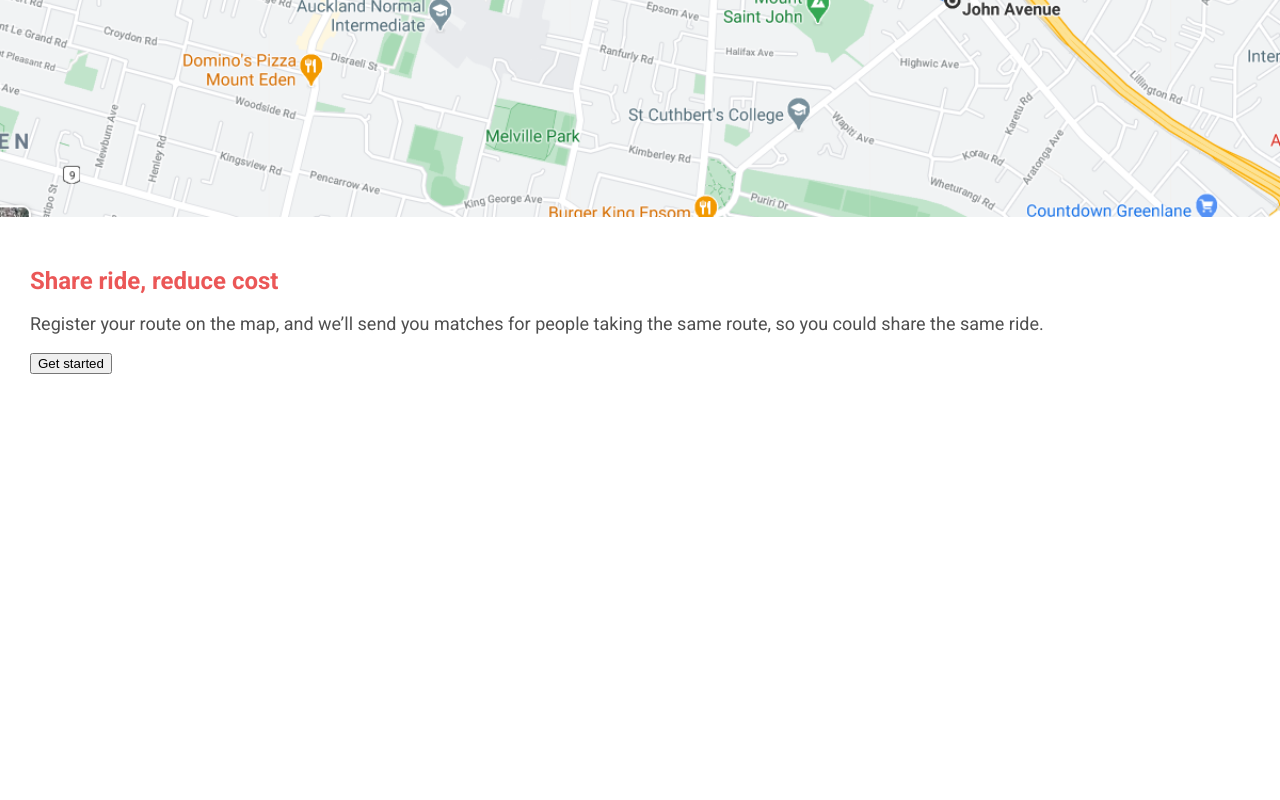
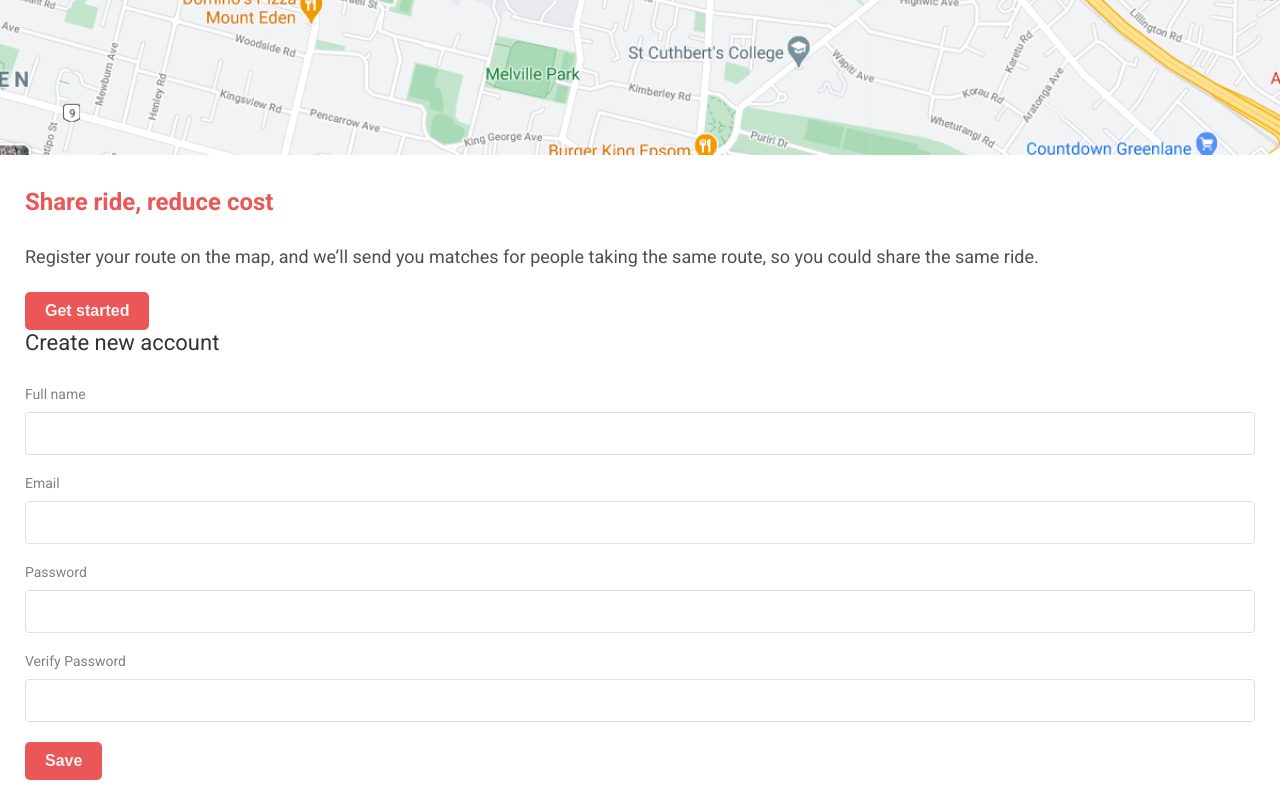
Before and after one commit to salimd83/rideshare-app-frontend, a React (Create React App) app: page / in a window 1280 px wide. Shown: the part 794-1594 px from the top of the page. Before the commit the page ends 1198 px from the top, so only its background shows below. Built offline with nearby package versions, Linux system fonts and the light colour scheme.

Commit message:
registration from ui

```diff
--- a/package.json
+++ b/package.json
@@ -6,6 +6,7 @@
     "@testing-library/jest-dom": "^5.11.4",
     "@testing-library/react": "^11.1.0",
     "@testing-library/user-event": "^12.1.10",
+    "node-sass": "^5.0.0",
     "react": "^17.0.2",
     "react-dom": "^17.0.2",
     "react-scripts": "4.0.3",
--- a/src/App.css
+++ /dev/null
@@ -1,25 +0,0 @@
-body .app > header:nth-child(1) {
-  padding: 24px 24px 40px;
-}
-
-h1 {
-  font-family: Roboto, sans-serif;
-  font-style: normal;
-  font-weight: bold;
-  font-size: 24px;
-  line-height: 28px;
-
-  color: #eb5757;
-}
-p {
-  font-family: Roboto;
-  font-style: normal;
-  font-weight: normal;
-  font-size: 16px;
-  line-height: 18px;
-  color: #4f4f4f;
-}
-p.large {
-  font-size: 18px;
-  line-height: 21px;
-}
--- a/src/App.js
+++ b/src/App.js
@@ -1,5 +1,5 @@
 import React from "react";
-import "./App.css";
+import "./App.scss";
 import logoImg from "./assets/images/logo.png";
 import Home from "./pages/Home";
 import Container from "./components/Container";
--- /dev/null
+++ b/src/App.scss
@@ -0,0 +1,86 @@
+:root {
+  --primary-color: #eb5757;
+  --gray-color: #4f4f4f;
+  --light-gray-color: #828282;
+  --border-color: #e0e0e0;
+  --dark-color: #333;
+  --light-color: #f2f2f2;
+}
+
+body {
+  font-family: Roboto, sans-serif;
+}
+
+body .app > header:nth-child(1) {
+  padding: 24px 24px 40px;
+}
+
+h1 {
+  font-style: normal;
+  font-weight: bold;
+  font-size: 24px;
+  line-height: 28px;
+  margin-bottom: 30px;
+
+  color: var(--primary-color);
+  .page & {
+    font-weight: normal;
+    font-size: 22px;
+    line-height: 26px;
+    color: var(--dark-color);
+  }
+}
+p {
+  font-family: Roboto;
+  font-style: normal;
+  font-weight: normal;
+  font-size: 16px;
+  line-height: 18px;
+  color: var(--gray-color);
+}
+p.large {
+  font-size: 18px;
+  line-height: 21px;
+}
+
+button {
+  border: none;
+  background: var(--primary-color);
+  border-radius: 5px;
+  font-weight: bold;
+  font-size: 16px;
+  color: var(--light-color);
+  padding: 10px 20px;
+}
+
+.page {
+  h1 {
+    padding: 0 25px;
+  }
+  .page-p {
+    padding: 0 25px;
+  }
+}
+
+form {
+  .field {
+    display: flex;
+    flex-direction: column;
+    margin-bottom: 20px;
+    label {
+      font-weight: 300;
+      font-size: 14px;
+      line-height: 16px;
+      color: var(--light-gray-color);
+      margin-bottom: 10px;
+    }
+    input[type="text"] {
+      border: 1px solid var(--border-color);
+      border-radius: 4px;
+      height: 43px;
+      padding: 5px 10px;
+      color: var(--gray-color);
+      font-size: 14px;
+    }
+  }
+}
--- a/src/components/Container.js
+++ b/src/components/Container.js
@@ -3,7 +3,6 @@ import styled from 'styled-components';
 const StyledContainer = styled.div`
     max-width: 1280px;
     margin: 0 auto;
-    padding: 30px;
 `;
 
 function Container(props) {
--- /dev/null
+++ b/src/components/RegistrationForm.js
@@ -0,0 +1,32 @@
+function RegistrationForm() {
+  return (
+    <div className="page">
+      <h1>Create new account</h1>
+      <form className="page-p">
+        <div className="field">
+          <label htmlFor="name-input">Full name</label>
+          <input type="text" name="name" id="name-input" />
+        </div>
+        <div className="field">
+          <label htmlFor="email-input">Email</label>
+          <input type="text" name="email" id="email-input" />
+        </div>
+        <div className="field">
+          <label htmlFor="password-input">Password</label>
+          <input type="text" name="password" id="password-input" />
+        </div>
+        <div className="field">
+          <label htmlFor="repassword-input">Verify Password</label>
+          <input type="text" name="repassword" id="repassword-input" />
+        </div>
+        <div className="field">
+          <div>
+            <button type="submit">Save</button>
+          </div>
+        </div>
+      </form>
+    </div>
+  );
+}
+
+export default RegistrationForm;
--- a/src/index.css
+++ b/src/index.css
@@ -1,15 +1,104 @@
-body {
-  margin: 0;
-  font-family: -apple-system, BlinkMacSystemFont, 'Segoe UI', 'Roboto', 'Oxygen',
-    'Ubuntu', 'Cantarell', 'Fira Sans', 'Droid Sans', 'Helvetica Neue',
-    sans-serif;
-  -webkit-font-smoothing: antialiased;
-  -moz-osx-font-smoothing: grayscale;
+/*
+html5doctor.com Reset Stylesheet
+v1.6.1
+Last Updated: 2010-09-17
+Author: Richard Clark - http://richclarkdesign.com
+Twitter: @rich_clark
+*/
+
+html, body, div, span, object, iframe,
+h1, h2, h3, h4, h5, h6, p, blockquote, pre,
+abbr, address, cite, code,
+del, dfn, em, img, ins, kbd, q, samp,
+small, strong, sub, sup, var,
+b, i,
+dl, dt, dd, ol, ul, li,
+fieldset, form, label, legend,
+table, caption, tbody, tfoot, thead, tr, th, td,
+article, aside, canvas, details, figcaption, figure,
+footer, header, hgroup, menu, nav, section, summary,
+time, mark, audio, video {
+    margin:0;
+    padding:0;
+    border:0;
+    outline:0;
+    font-size:100%;
+    vertical-align:baseline;
+    background:transparent;
 }
 
-code {
-  font-family: source-code-pro, Menlo, Monaco, Consolas, 'Courier New',
-    monospace;
+body {
+    line-height:1;
+}
+
+article,aside,details,figcaption,figure,
+footer,header,hgroup,menu,nav,section {
+    display:block;
+}
+
+nav ul {
+    list-style:none;
+}
+
+blockquote, q {
+    quotes:none;
+}
+
+blockquote:before, blockquote:after,
+q:before, q:after {
+    content:'';
+    content:none;
+}
+
+a {
+    margin:0;
+    padding:0;
+    font-size:100%;
+    vertical-align:baseline;
+    background:transparent;
+}
+
+/* change colours to suit your needs */
+ins {
+    background-color:#ff9;
+    color:#000;
+    text-decoration:none;
+}
+
+/* change colours to suit your needs */
+mark {
+    background-color:#ff9;
+    color:#000;
+    font-style:italic;
+    font-weight:bold;
+}
+
+del {
+    text-decoration: line-through;
+}
+
+abbr[title], dfn[title] {
+    border-bottom:1px dotted;
+    cursor:help;
+}
+
+table {
+    border-collapse:collapse;
+    border-spacing:0;
+}
+
+/* change border colour to suit your needs */
+hr {
+    display:block;
+    height:1px;
+    border:0;
+    border-top:1px solid #cccccc;
+    margin:1em 0;
+    padding:0;
+}
+
+input, select {
+    vertical-align:middle;
 }
 
 * {
--- a/src/pages/Home.js
+++ b/src/pages/Home.js
@@ -1,10 +1,18 @@
 import styled from "styled-components";
 import introImg from "../assets/images/app-intro.png";
 import Container from "../components/Container";
+import RegistrationForm from '../components/RegistrationForm';
 
 const StyledHome = styled.div`
   img {
     width: 100%;
+    margin-bottom: 30px;
+  }
+  .home-content {
+    padding: 0 25px;
+    p.large {
+      margin-bottom: 25px;
+    }
   }
 `;
 
@@ -13,12 +21,16 @@ function Home() {
     <StyledHome>
       <img src={introImg} alt="Example on how the app work" />
       <Container>
+        <div class="home-content">
           <h1>Share ride, reduce cost</h1>
           <p className="large">
             Register your route on the map, and we’ll send you matches for people
             taking the same route, so you could share the same ride.
           </p>
           <button>Get started</button>
+        </div>
+
+        <RegistrationForm />
       </Container>
     </StyledHome>
   );
```
Also changed, not shown: 1 other file (tests, documents, lock files or other folders). Lines whose indentation alone changed are shown as unchanged.
